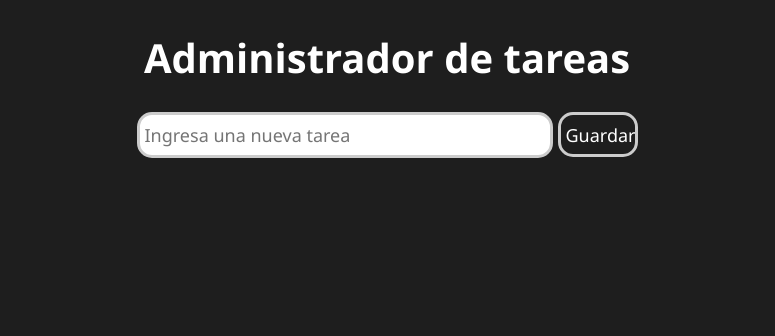
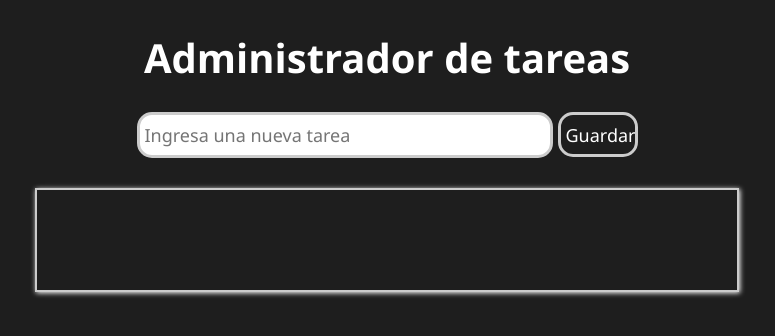
Before and after one commit to VictorMGCYT/Administrador-de-tareas, a React (Vite) app: page / in a window 1280 px wide. Shown: the top 336 px of the page, without its empty margins (253-1028 px from the left). Built offline with nearby package versions, Linux system fonts and the light colour scheme.

Commit message:
Guardar tareas completado
24.01.25

```diff
--- a/package.json
+++ b/package.json
@@ -10,6 +10,7 @@
     "preview": "vite preview"
   },
   "dependencies": {
+    "admin-tareas": "file:",
     "react": "^18.3.1",
     "react-dom": "^18.3.1"
   },
--- a/src/App.jsx
+++ b/src/App.jsx
@@ -1,14 +1,38 @@
-import { useState } from 'react'
+import { useState, useEffect } from 'react'
 import './App.scss'
 import Header from './components/Header'
+import TaskList from './components/TaskList'
 
 function App() {
 
+  const [task, setTask] = useState([]);
+  const [textTask, setTextTask] = useState('');
+
+  function saveTask(tarea) {
+    if (tarea === '') {
+      console.log('La tarea no puede estar vacía');
+    } else {
+      setTask([...task, tarea]);
+      console.log(`La tarea ${tarea} fue agregada correctamente`)
+      setTextTask('');
+    }
+  }
+
+
   return (
     <>
-      <Header>
+      <Header
+        textTask={textTask}
+        setTextTask={setTextTask}
+        saveTask={saveTask}
+      >
 
       </Header>
+      <TaskList
+        task={task}
+      >
+
+      </TaskList>
     </>
   )
 }
--- a/src/components/Header.jsx
+++ b/src/components/Header.jsx
@@ -1,6 +1,7 @@
 import '../components/Header.scss'
 
-function Header() {
+function Header({textTask, setTextTask, saveTask}) {
+
 
 
     return (
@@ -8,8 +9,8 @@ function Header() {
         <>
             <div className="title">
                 <h1>Administrador de tareas</h1>
-                <input id='task' type="text" placeholder='Ingresa una nueva tarea'/>
-                <input type="submit" value='Guardar'/>
+                <input value={textTask} onChange={(e) => setTextTask(e.target.value)} id='task' type="text" placeholder='Ingresa una nueva tarea'/>
+                <input onClick={() => saveTask(textTask)} type="submit" value='Guardar'/>
             </div>
 
         </>
--- a/src/components/TaskList.jsx
+++ b/src/components/TaskList.jsx
@@ -1,9 +1,22 @@
+import '../components/TaskList.scss'
 
-
-function TaskList() {
+function TaskList({task}) {
 
     return (
         <>
+            <div className="TaskList">
+                {task.map((item, index) => {
+
+                    return (
+                        <div className='item-task'>
+                            <input type="checkbox" name="" id="" />
+                            <p key={index}>{item}</p>
+                            <input type="submit" value={`Borrar`} />
+                        </div>
+                    )
+
+                })}
+            </div>
         </>
     )
 }
--- /dev/null
+++ b/src/components/TaskList.scss
@@ -0,0 +1,32 @@
+$color-letra: #ccc;
+$fuente-letra: 'Segoe UI';
+
+.TaskList {
+    width: 700px;
+    min-height: 100px;
+    border: 2px #ccc solid;
+    margin-top: 30px;
+    margin-left: auto;
+    margin-right: auto;
+    box-shadow: 1px 1px 5px #fff ;
+}
+
+.item-task{
+    display: flex;
+    box-sizing: border-box;
+    width: 80%;
+    margin-left: auto;
+    margin-right: auto;
+    align-content: center;
+    align-items: center;
+    color: $color-letra;
+    font-family: $fuente-letra;
+
+    input[type="checkbox"]{
+        transform: scale(1.5);
+    }
+
+    input[type="submit"]{
+        height: 20px;
+    }
+}
--- a/src/index.scss
+++ b/src/index.scss
@@ -1,5 +1,6 @@
 
 $color-fondo: #1e1e1e;
+$fuente-letra: 'Segoe UI';
 
 body {
   background-color: $color-fondo;
```
Also changed, not shown: 1 other file (tests, documents, lock files or other folders).
